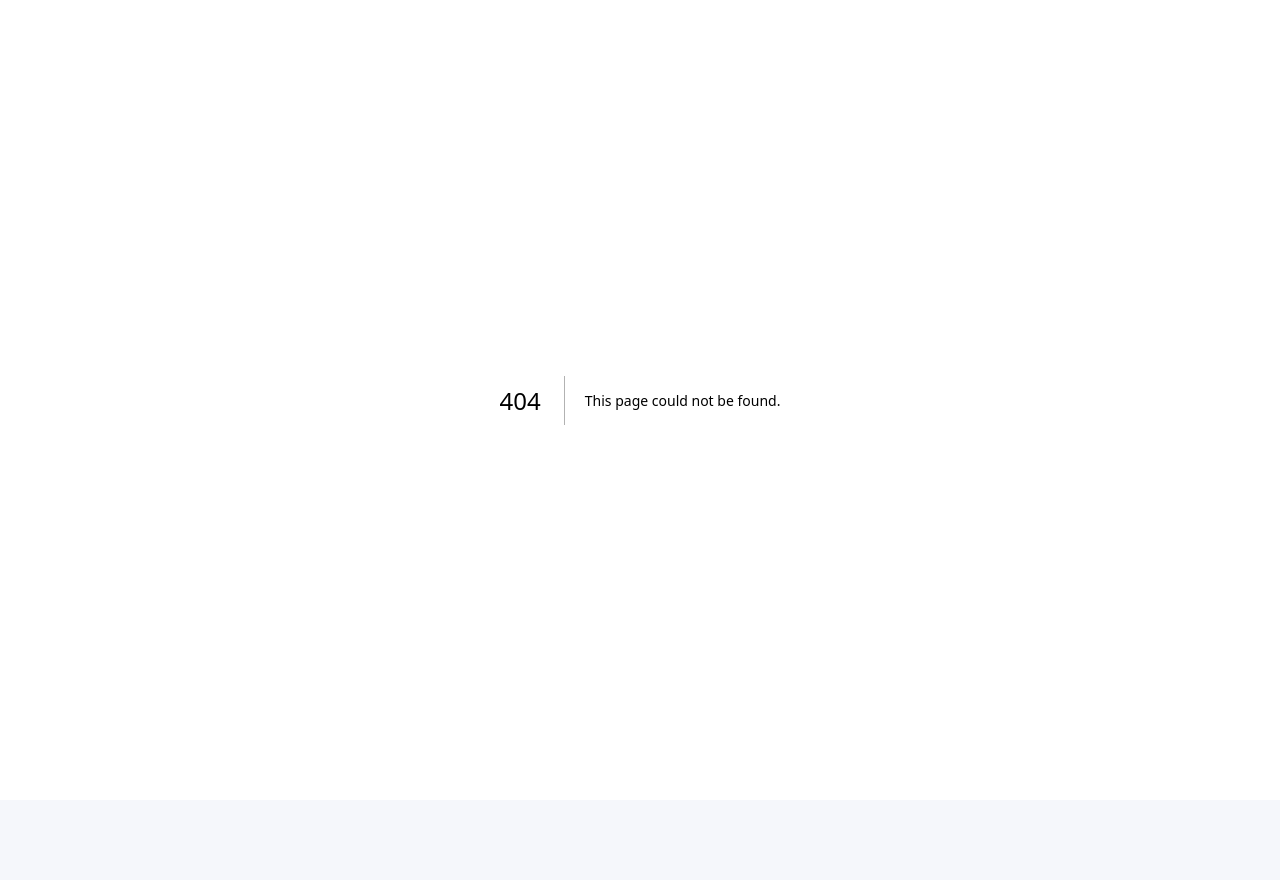
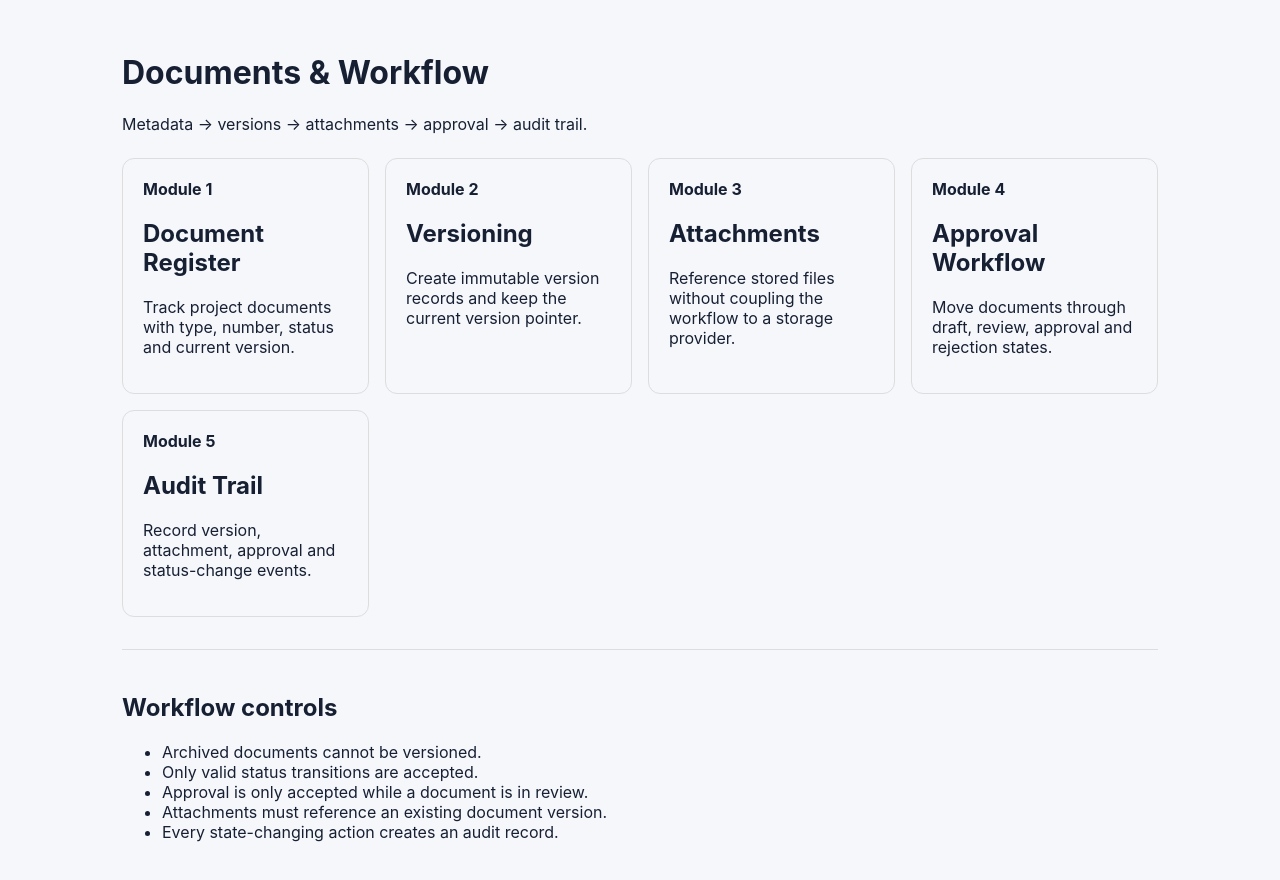
Before and after one commit to mongkol-ux/BuildCost-Pro, a Next.js app in the folder apps/web/: page /documents in a window 1280 px wide. Before the commit this address had no page. Shown: the top 880 px of the page. Before the commit the page ends 800 px from the top, so only its background shows below. Built offline with nearby package versions, Linux system fonts and the light colour scheme.

Commit message:
feat: add STEP 36 documents workflow page

```diff
--- /dev/null
+++ b/apps/web/app/documents/page.tsx
@@ -0,0 +1,32 @@
+export default function DocumentsPage() {
+  const modules = [
+    ["1", "Document Register", "Track project documents with type, number, status and current version."],
+    ["2", "Versioning", "Create immutable version records and keep the current version pointer."],
+    ["3", "Attachments", "Reference stored files without coupling the workflow to a storage provider."],
+    ["4", "Approval Workflow", "Move documents through draft, review, approval and rejection states."],
+    ["5", "Audit Trail", "Record version, attachment, approval and status-change events."],
+  ];
+  return (
+    <main style={{ maxWidth: 1100, margin: "0 auto", padding: 32 }}>
+      <h1>Documents & Workflow</h1>
+      <p>Metadata → versions → attachments → approval → audit trail.</p>
+      <section style={{ display: "grid", gridTemplateColumns: "repeat(auto-fit,minmax(220px,1fr))", gap: 16, marginTop: 24 }}>
+        {modules.map(([number, title, description]) => (
+          <article key={number} style={{ border: "1px solid #ddd", borderRadius: 12, padding: 20 }}>
+            <strong>Module {number}</strong><h2>{title}</h2><p>{description}</p>
+          </article>
+        ))}
+      </section>
+      <section style={{ marginTop: 32, borderTop: "1px solid #ddd", paddingTop: 24 }}>
+        <h2>Workflow controls</h2>
+        <ul>
+          <li>Archived documents cannot be versioned.</li>
+          <li>Only valid status transitions are accepted.</li>
+          <li>Approval is only accepted while a document is in review.</li>
+          <li>Attachments must reference an existing document version.</li>
+          <li>Every state-changing action creates an audit record.</li>
+        </ul>
+      </section>
+    </main>
+  );
+}
```
